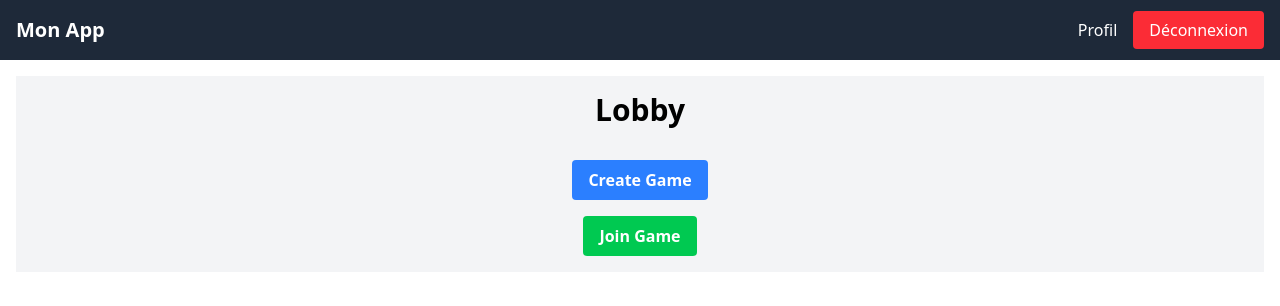
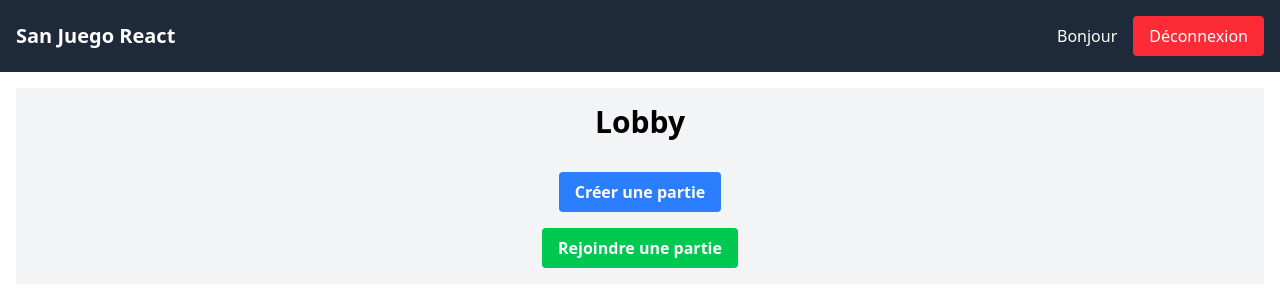
Before and after one commit to Arnaudgouel/react-game-socket, a React (Vite) app in the folder jeu-front/: page /lobby in a window 1280 px wide. Shown: the top 306 px of the page. Built offline with nearby package versions, Linux system fonts and the light colour scheme; sample sign-in values are in the browser's storage.

Commit message:
feat: update routing to redirect to lobby, enhance Navbar with user greeting, and localize button texts

```diff
--- a/jeu-front/src/App.jsx
+++ b/jeu-front/src/App.jsx
@@ -51,10 +51,10 @@ function App() {
         <Navbar />
         <div className="container mx-auto p-4">
           <Routes>
-            <Route path="/login" element={!user ? <Login /> : <Navigate to="/profile" />} />
-            <Route path="/register" element={!user ? <Register /> : <Navigate to="/profile" />} />
-            <Route path="/profile" element={user ? <Profile /> : <Navigate to="/login" />} />
-            <Route path="/" element={<Navigate to={user ? "/profile" : "/login"} />} />
+            <Route path="/login" element={!user ? <Login /> : <Navigate to="/lobby" />} />
+            <Route path="/register" element={!user ? <Register /> : <Navigate to="/lobby" />} />
+            <Route path="/profile" element={user ? <Profile /> : <Navigate to="/lobby" />} />
+            <Route path="/" element={<Navigate to={user ? "/lobby" : "/login"} />} />
             <Route path="/test" element={<AuthTest />} />
             <Route path="/logout" element={<Logout />} />
             <Route path="/lobby" element={<Lobby />} />
--- a/jeu-front/src/components/Navbar.jsx
+++ b/jeu-front/src/components/Navbar.jsx
@@ -8,11 +8,11 @@ function Navbar() {
   return (
     <nav className="bg-gray-800 text-white p-4">
       <div className="container mx-auto flex justify-between items-center">
-        <Link to="/" className="font-bold text-xl">Mon App</Link>
-        <div>
+        <Link to="/" className="font-bold text-xl">San Juego React</Link>
+        <div className='flex items-center'>
           {user ? (
             <>
-              <Link to="/profile" className="mr-4">Profil</Link>
+              <p className="mr-4">Bonjour {user.firstname}</p>
               <Link to="/logout" className="bg-red-500 px-4 py-2 rounded hover:bg-red-600">
                 Déconnexion
               </Link>
--- a/jeu-front/src/pages/Lobby.jsx
+++ b/jeu-front/src/pages/Lobby.jsx
@@ -21,13 +21,13 @@ const Lobby = () => {
         onClick={handleCreateGame}
         className="bg-blue-500 hover:bg-blue-700 text-white font-bold py-2 px-4 rounded mb-4"
       >
-        Create Game
+        Créer une partie
       </button>
       <button
         onClick={handleJoinGame}
         className="bg-green-500 hover:bg-green-700 text-white font-bold py-2 px-4 rounded"
       >
-        Join Game
+        Rejoindre une partie
       </button>
     </div>
   );
--- a/jeu-front/src/pages/Login.jsx
+++ b/jeu-front/src/pages/Login.jsx
@@ -20,7 +20,7 @@ function Login() {
 
       const data = await response.json();
 
-      if (!response.ok) {
+      if (!response.ok || data.error) {
         throw new Error(data.error || 'Erreur de connexion');
       }
 
--- a/jeu-front/src/pages/Logout.jsx
+++ b/jeu-front/src/pages/Logout.jsx
@@ -13,7 +13,6 @@ const Logout = () => {
       const response = await fetch('http://localhost:3000/logout', {
         method: 'POST',
         headers: {
-          "Content-Type": "application/json",
           'Authorization': `Bearer ${token}` },
       });
 
--- a/jeu-front/src/pages/Register.jsx
+++ b/jeu-front/src/pages/Register.jsx
@@ -29,7 +29,7 @@ function Register() {
 
       const data = await response.json();
 
-      if (!response.ok) {
+      if (!response.ok || data.error) {
         throw new Error(data.error || 'Erreur d\'inscription');
       }
 
```
